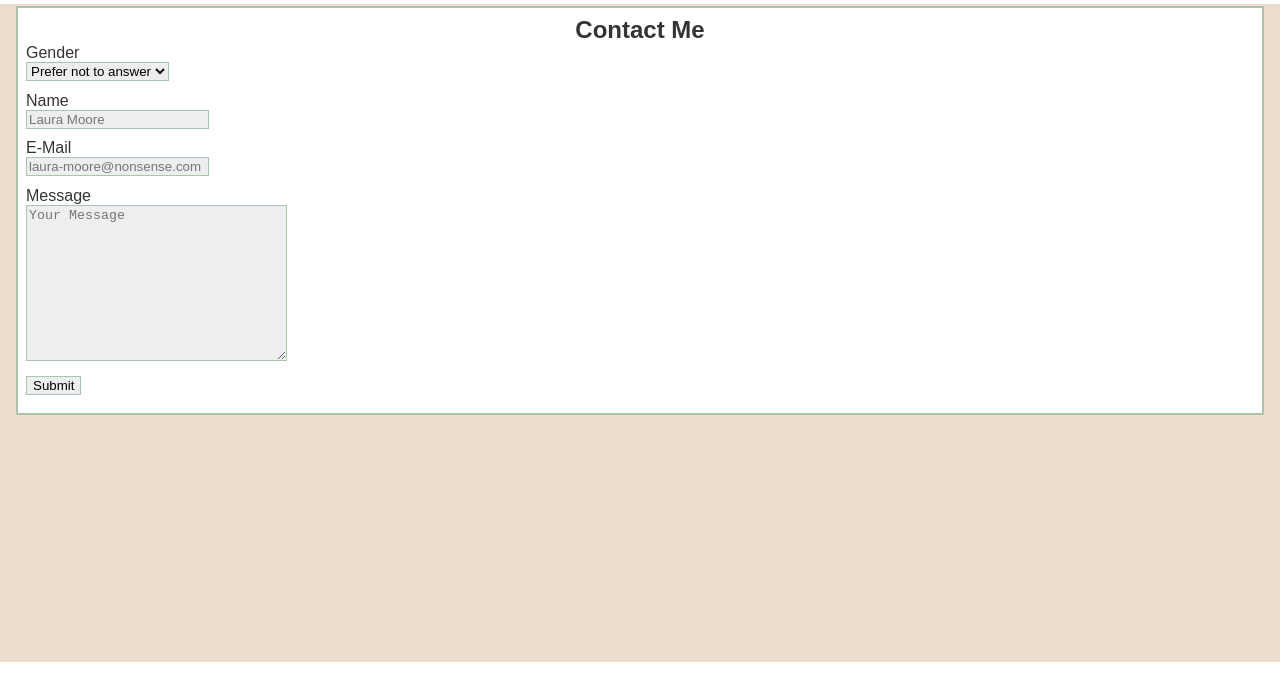
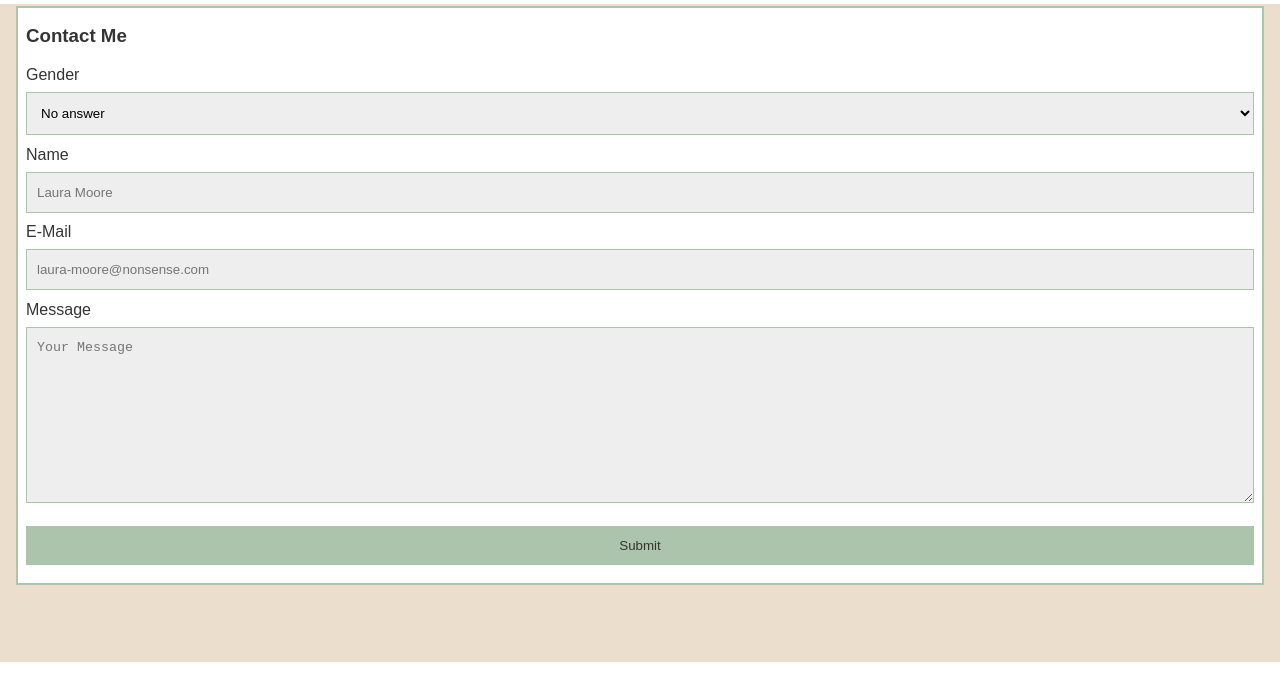
Before and after one commit to shyguy1412/WEB132Projekt, a plain HTML site: page contact.html in a window 1280 px wide. Shown: the part 54-731 px from the top of the page. Drawn offline with Linux system fonts and the light colour scheme.

Commit message:
changed form-layout

```diff
--- a/contact.html
+++ b/contact.html
@@ -42,13 +42,13 @@
     </nav>
 
     <form class="grogu-card" id="contact-form">
-        <h2> Contact Me </h2>
+        <h3> Contact Me </h3>
         <label for="gender">Gender</label><br>
         <select name="gender" id="gender">
             <option value="female">Female</option>
             <option value="male">Male</option>
             <option value="non-binary">Non-binary</option>
-            <option value="no-answer" selected>Prefer not to answer</option>
+            <option value="no-answer" selected>No answer</option>
         </select><br>
 
         <label for="name"> Name </label><br>
@@ -60,7 +60,7 @@
         <label for="message">Message</label><br>
         <textarea required name="message" cols="30" rows="10" placeholder="Your Message"></textarea><br>
 
-       <input type="submit">
+       <input type="submit" value="Submit">
 
     </form>
 
--- a/css/contact.css
+++ b/css/contact.css
@@ -11,3 +11,7 @@
 #contact-form > h2 {
     margin: 0;
 }
+
+option:hover{
+    color: lightgrey;
+}
--- a/css/style.css
+++ b/css/style.css
@@ -56,11 +56,42 @@ h2 {
     text-align: center;
 }
 
+h3{
+    margin-top: 0.5em;
+    margin-bottom: 1em;
+}
+
 input,
 textarea,
 select {
     background: #eee;
     border: 1px solid var(--color-border);
+    /*source : w3school */
+    width: 100%;
+    padding: 12px 10px;
+    margin: 8px 0;
+    box-sizing: border-box;
+}
+
+input:focus, textarea:focus{
+    background-color: lightgrey;
+    outline: none;
+}
+
+input[type="submit"]{
+    background-color: var(--color-border);
+    border: none;
+    color: var(--color-foreground);
+}
+
+input[type="submit"]:hover{
+    background-color: var(--color-foreground);
+    color: var(--color-border);
+}
+
+input[type="radio"]{
+    padding: 0em;
+    margin: 0em;
 }
 
 textarea {
```
Also changed, not shown: checkout.html (+1 -1 lines), 2 other files.
